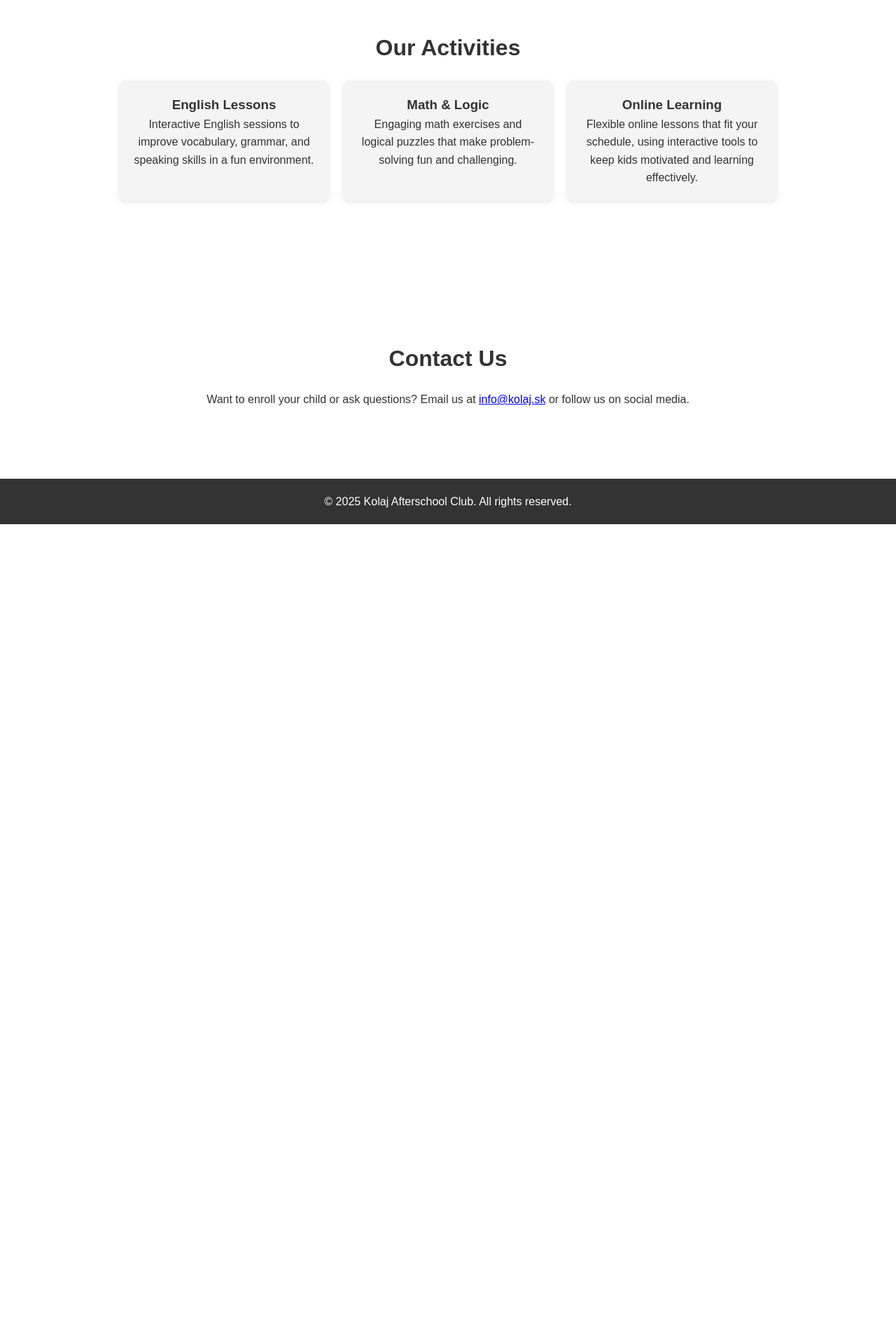
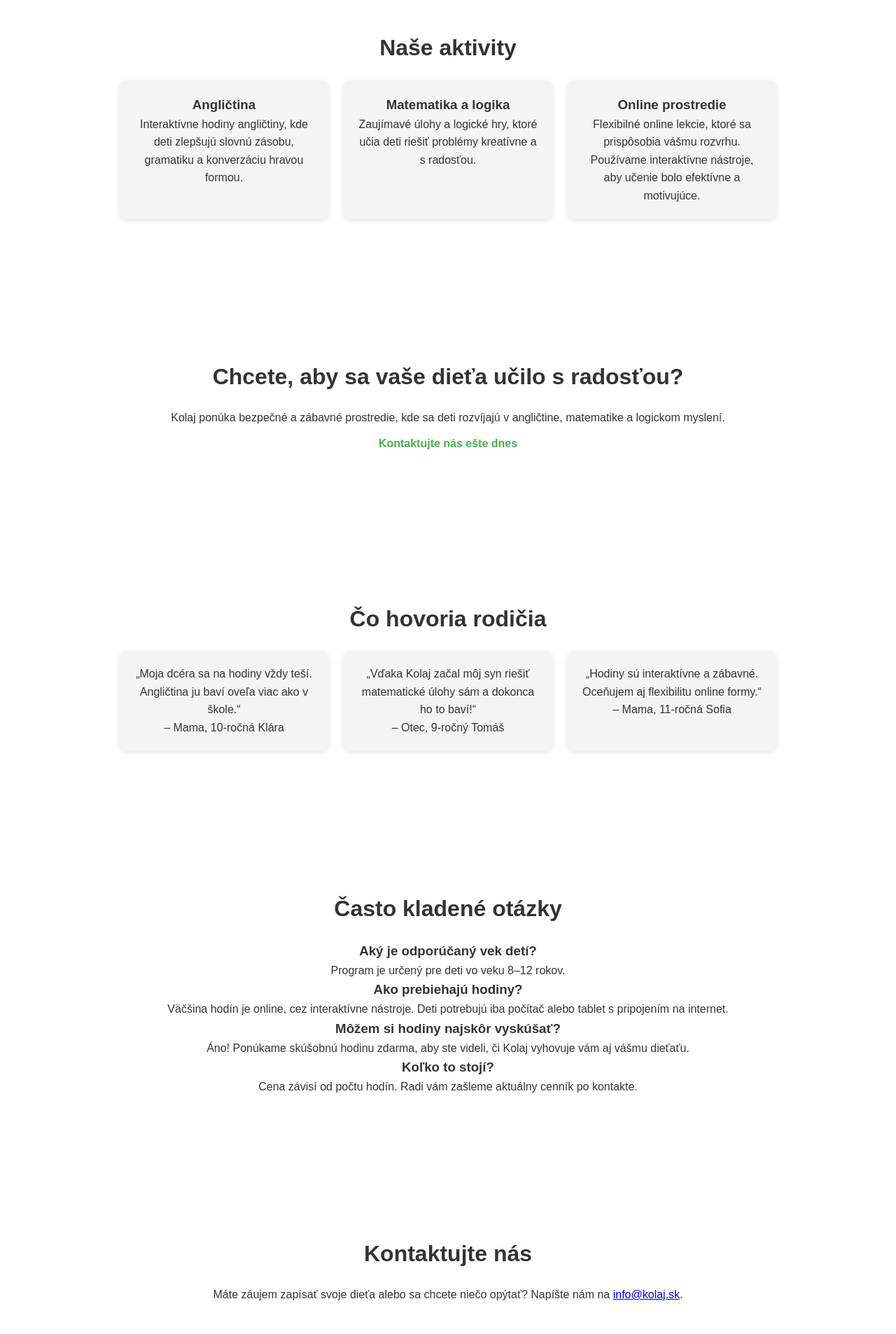
Before and after one commit to jackfrost315/Kolaj-1, a plain HTML site: page index.html in a window 1280 px wide. Shown: the part 866-2772 px from the top of the page at 70% size. Before the commit the page ends 1615 px from the top, so only its background shows below. Drawn offline with Linux system fonts and the light colour scheme.

Commit message:
Update index.html

```diff
--- a/index.html
+++ b/index.html
@@ -1,61 +1,114 @@
 <!DOCTYPE html>
-<html lang="en">
+<html lang="sk">
 <head>
   <meta charset="UTF-8">
   <meta name="viewport" content="width=device-width, initial-scale=1.0">
-  <title>Kolaj Afterschool Club</title>
+  <title>Kolaj – Záujmový klub pre deti</title>
   <link rel="stylesheet" href="style.css">
 </head>
 <body>
-  <!-- Header / Hero Section -->
+  <!-- Hero sekcia -->
   <header>
     <div class="container">
-      <h1>Welcome to Kolaj</h1>
-      <p>Fun afterschool lessons in English, Math, and Logic for kids in Slovakia – mostly online!</p>
-      <a href="#activities" class="button">Discover More</a>
+      <h1>Vitajte v Kolaj</h1>
+      <p>Zábavné krúžky po vyučovaní pre deti – angličtina, matematika a logika, väčšinou online!</p>
+      <a href="#kontakt" class="button">Prihlásiť sa</a>
     </div>
   </header>
 
-  <!-- About Section -->
-  <section id="about">
+  <!-- O nás -->
+  <section id="o-nas">
     <div class="container">
-      <h2>About Kolaj</h2>
-      <p>Kolaj is an afterschool club designed to make learning exciting. We focus on English, Math, and Logic lessons for children of all ages. Most of our programs are online, so your child can learn comfortably from home.</p>
+      <h2>O Kolaj</h2>
+      <p>Kolaj je klub po vyučovaní, ktorý robí učenie zábavným. Zameriavame sa na angličtinu, matematiku a logické myslenie pre deti vo veku 8–12 rokov. Väčšina našich programov prebieha online, takže sa deti môžu učiť pohodlne z domu.</p>
     </div>
   </section>
 
-  <!-- Activities Section -->
-  <section id="activities">
+  <!-- Aktivity -->
+  <section id="aktivity">
     <div class="container">
-      <h2>Our Activities</h2>
+      <h2>Naše aktivity</h2>
       <div class="cards">
         <div class="card">
-          <h3>English Lessons</h3>
-          <p>Interactive English sessions to improve vocabulary, grammar, and speaking skills in a fun environment.</p>
+          <h3>Angličtina</h3>
+          <p>Interaktívne hodiny angličtiny, kde deti zlepšujú slovnú zásobu, gramatiku a konverzáciu hravou formou.</p>
         </div>
         <div class="card">
-          <h3>Math & Logic</h3>
-          <p>Engaging math exercises and logical puzzles that make problem-solving fun and challenging.</p>
+          <h3>Matematika a logika</h3>
+          <p>Zaujímavé úlohy a logické hry, ktoré učia deti riešiť problémy kreatívne a s radosťou.</p>
         </div>
         <div class="card">
-          <h3>Online Learning</h3>
-          <p>Flexible online lessons that fit your schedule, using interactive tools to keep kids motivated and learning effectively.</p>
+          <h3>Online prostredie</h3>
+          <p>Flexibilné online lekcie, ktoré sa prispôsobia vášmu rozvrhu. Používame interaktívne nástroje, aby učenie bolo efektívne a motivujúce.</p>
         </div>
       </div>
     </div>
   </section>
 
-  <!-- Contact Section -->
-  <section id="contact">
+  <!-- CTA sekcia -->
+  <section id="cta">
     <div class="container">
-      <h2>Contact Us</h2>
-      <p>Want to enroll your child or ask questions? Email us at <a href="mailto:info@kolaj.sk">info@kolaj.sk</a> or follow us on social media.</p>
+      <h2>Chcete, aby sa vaše dieťa učilo s radosťou?</h2>
+      <p>Kolaj ponúka bezpečné a zábavné prostredie, kde sa deti rozvíjajú v angličtine, matematike a logickom myslení.</p>
+      <a href="#kontakt" class="button">Kontaktujte nás ešte dnes</a>
     </div>
   </section>
 
-  <!-- Footer -->
+  <!-- Referencie -->
+  <section id="referencie">
+    <div class="container">
+      <h2>Čo hovoria rodičia</h2>
+      <div class="cards">
+        <div class="card">
+          <p>„Moja dcéra sa na hodiny vždy teší. Angličtina ju baví oveľa viac ako v škole.“</p>
+          <span>– Mama, 10-ročná Klára</span>
+        </div>
+        <div class="card">
+          <p>„Vďaka Kolaj začal môj syn riešiť matematické úlohy sám a dokonca ho to baví!“</p>
+          <span>– Otec, 9-ročný Tomáš</span>
+        </div>
+        <div class="card">
+          <p>„Hodiny sú interaktívne a zábavné. Oceňujem aj flexibilitu online formy.“</p>
+          <span>– Mama, 11-ročná Sofia</span>
+        </div>
+      </div>
+    </div>
+  </section>
+
+  <!-- FAQ -->
+  <section id="faq">
+    <div class="container">
+      <h2>Často kladené otázky</h2>
+      <div class="faq-item">
+        <h3>Aký je odporúčaný vek detí?</h3>
+        <p>Program je určený pre deti vo veku 8–12 rokov.</p>
+      </div>
+      <div class="faq-item">
+        <h3>Ako prebiehajú hodiny?</h3>
+        <p>Väčšina hodín je online, cez interaktívne nástroje. Deti potrebujú iba počítač alebo tablet s pripojením na internet.</p>
+      </div>
+      <div class="faq-item">
+        <h3>Môžem si hodiny najskôr vyskúšať?</h3>
+        <p>Áno! Ponúkame skúšobnú hodinu zdarma, aby ste videli, či Kolaj vyhovuje vám aj vášmu dieťaťu.</p>
+      </div>
+      <div class="faq-item">
+        <h3>Koľko to stojí?</h3>
+        <p>Cena závisí od počtu hodín. Radi vám zašleme aktuálny cenník po kontakte.</p>
+      </div>
+    </div>
+  </section>
+
+  <!-- Kontakt -->
+  <section id="kontakt">
+    <div class="container">
+      <h2>Kontaktujte nás</h2>
+      <p>Máte záujem zapísať svoje dieťa alebo sa chcete niečo opýtať? Napíšte nám na <a href="mailto:info@kolaj.sk">info@kolaj.sk</a>.</p>
+    </div>
+  </section>
+
+  <!-- Pätička -->
   <footer>
-    <p>&copy; 2025 Kolaj Afterschool Club. All rights reserved.</p>
+    <p>&copy; 2025 Kolaj – Záujmový klub. Všetky práva vyhradené.</p>
   </footer>
 </body>
 </html>
```
